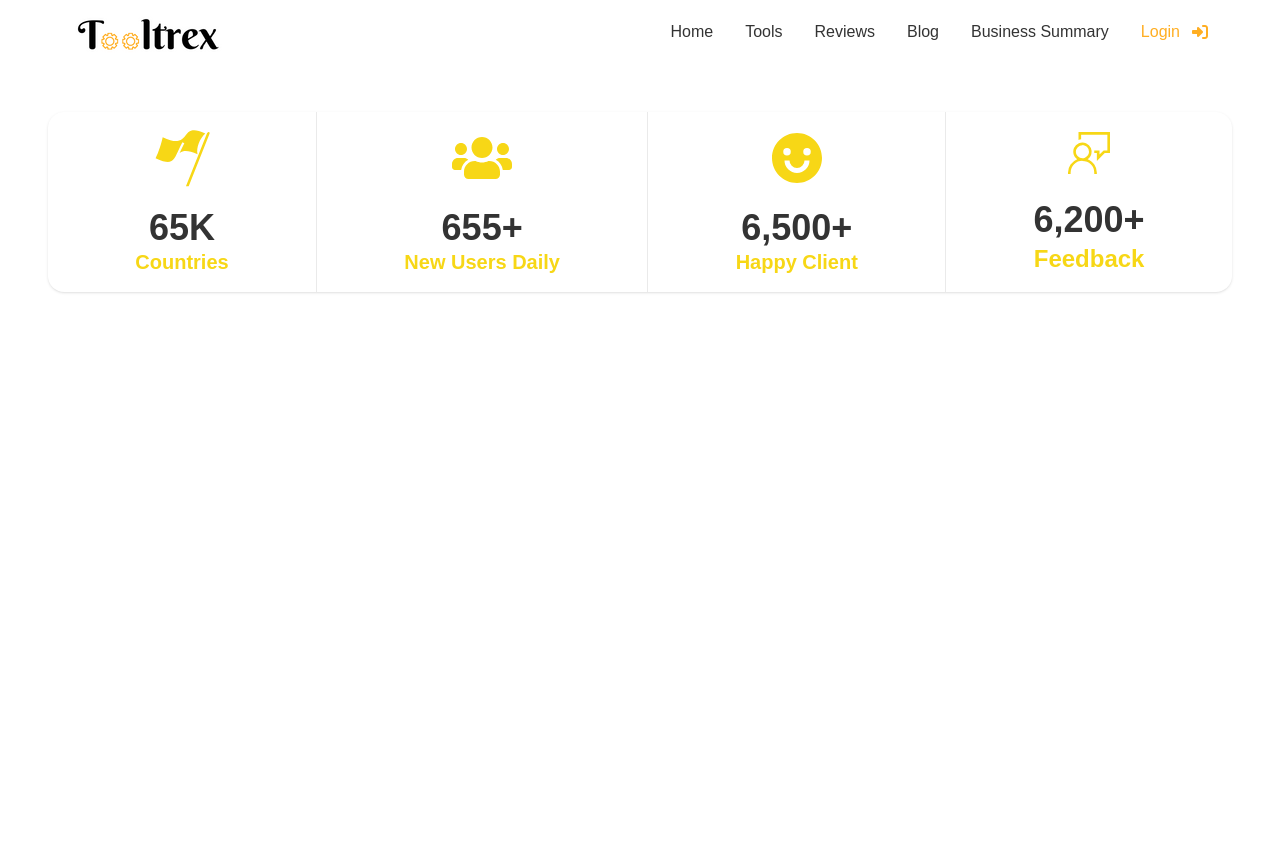
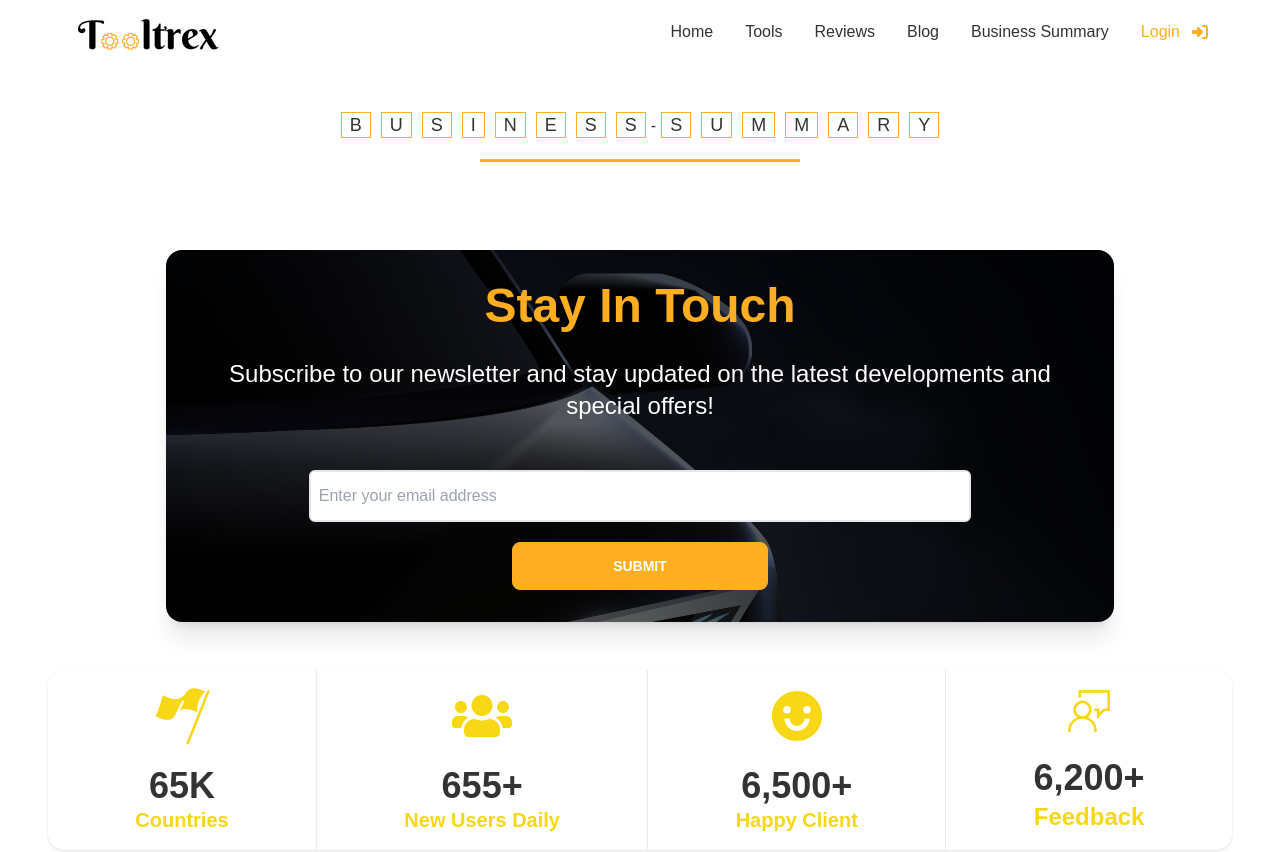
Before and after one commit to antor10655gh/-manufacturer-website-client-side, a React (Create React App) app: page /businessSummary in a window 1280 px wide. Shown: the top 852 px of the page. Before the commit the page ends 800 px from the top, so only its background shows below. Built offline with nearby package versions, Linux system fonts and the light colour scheme; no server answers.

Commit message:
add business summary components

```diff
--- a/src/Pages/BusinessSummary/BusinessSummary.js
+++ b/src/Pages/BusinessSummary/BusinessSummary.js
@@ -3,11 +3,69 @@ import { GiFlyingFlag } from "react-icons/gi";
 import { FaUsers } from "react-icons/fa";
 import { RiEmotionHappyFill } from "react-icons/ri";
 import { VscFeedback } from "react-icons/vsc";
+import bgImg from "../../images/bg-background.png";
+import Footer from "../Shared/Footer";
 
 const BusinessSummery = () => {
   return (
-    <div className="lg:py-12 pt-20">
-      <div className="stats stats-vertical lg:stats-horizontal shadow w-full">
+    <div className="lg:pt-12 pt-12">
+      <header className="text-center lg:pb-10 pb-3">
+        <h2>
+          <span id="span">B</span>
+          <span id="span">U</span>
+          <span id="span">S</span>
+          <span id="span">I</span>
+          <span id="span">N</span>
+          <span id="span">E</span>
+          <span id="span">S</span>
+          <span id="span">S</span>
+          <span>-</span>
+          <span id="span">S</span>
+          <span id="span">U</span>
+          <span id="span">M</span>
+          <span id="span">M</span>
+          <span id="span">A</span>
+          <span id="span">R</span>
+          <span id="span">Y</span>
+        </h2>
+        <div
+          className="pt-5"
+          style={{
+            width: "320px",
+            borderBottom: "3px solid #FFAE22",
+            margin: "0 auto",
+          }}
+        ></div>
+      </header>
+      <div
+        style={{
+          background: `url(${bgImg})`,
+        }}
+        class="card card-side w-4/5 mx-auto bg-base-100 mt-12 shadow-xl mb-5 lg:mb-12"
+      >
+        <div class="card-body place-items-center">
+          <h2 class="card-title text-5xl text-center text-primary">
+            Stay In Touch
+          </h2>
+          <p className="text-2xl text-center my-5 text-white">
+            Subscribe to our newsletter and stay updated on the latest
+            developments and special offers!
+          </p>
+          <div className="w-3/4 mt-5">
+            <input
+              type="text"
+              className="border-2 w-full py-3 px-2 rounded-md"
+              placeholder="Enter your email address"
+            />
+            <div className="flex justify-center mt-5">
+              <button className="btn btn-wide btn-primary text-white">
+                Submit
+              </button>
+            </div>
+          </div>
+        </div>
+      </div>
+      <div className="stats stats-vertical lg:stats-horizontal shadow w-full mb-5 lg:mb-12">
         <div className="stat place-items-center">
           <div className="mb-5">
             <GiFlyingFlag className="text-6xl text-secondary" />
@@ -46,6 +104,7 @@ const BusinessSummery = () => {
           </div>
         </div>
       </div>
+      <Footer></Footer>
     </div>
   );
 };
```
